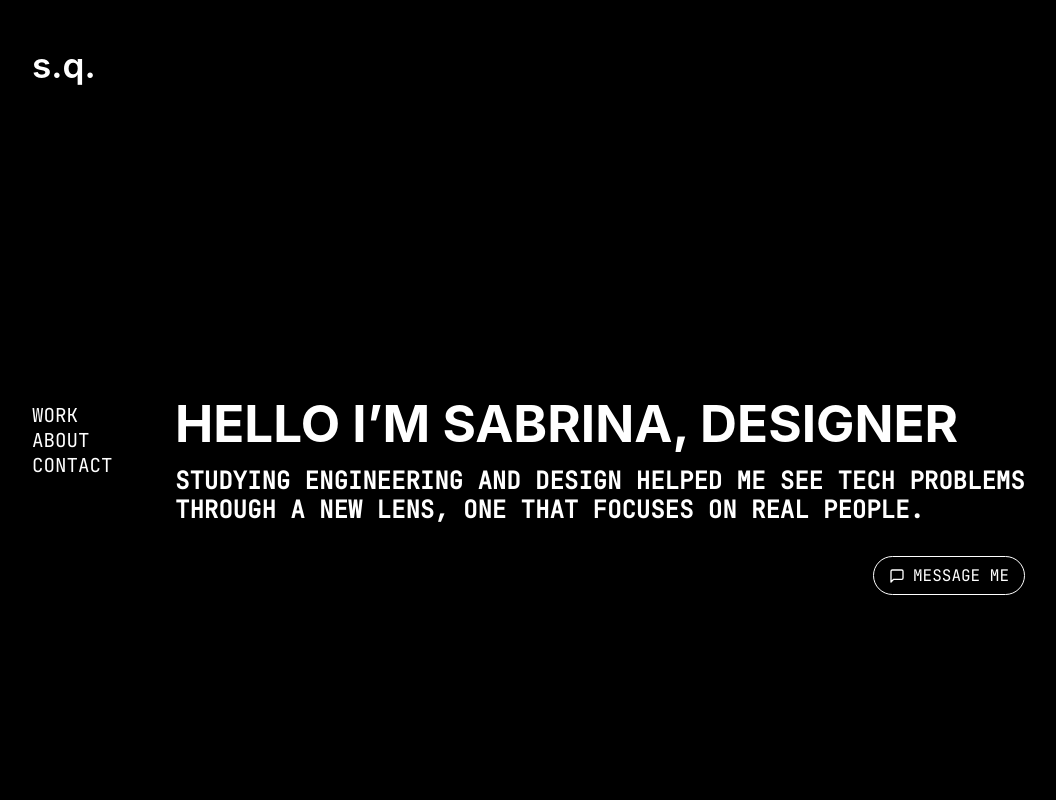
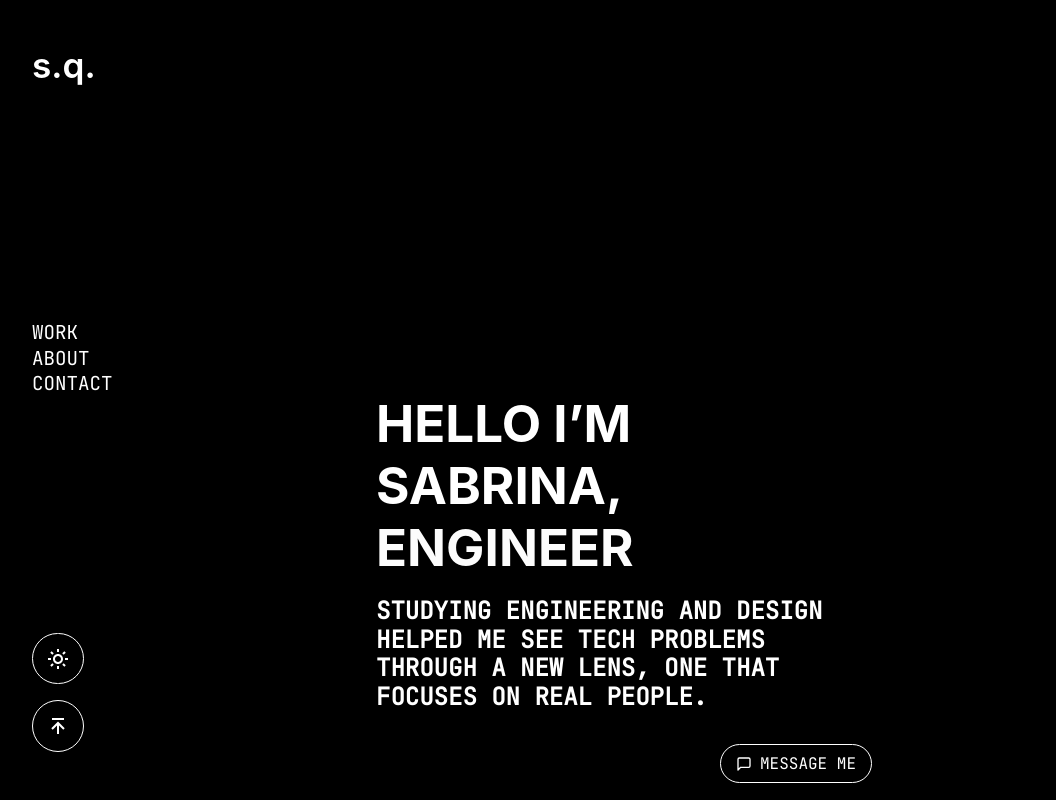
Before and after one commit to sabrinaquach/sabrinaquach.github.io, a React (Create React App) app in the folder portfolio/: page / in a window 1280 px wide. Shown: the whole page, without its empty margins (16-1072 px from the left). Built offline with nearby package versions, Linux system fonts and the light colour scheme.

Commit message:
fixed positioning for work, about, footer / bug on nav buttons

```diff
--- a/portfolio/package.json
+++ b/portfolio/package.json
@@ -8,6 +8,8 @@
     "@testing-library/jest-dom": "^6.6.3",
     "@testing-library/react": "^16.3.0",
     "@testing-library/user-event": "^13.5.0",
+    "framer-motion": "^12.23.12",
+    "gsap": "^3.13.0",
     "react": "^18.2.0",
     "react-dom": "^18.2.0",
     "react-icons": "^5.5.0",
--- a/portfolio/src/components/about/about.js
+++ b/portfolio/src/components/about/about.js
@@ -2,10 +2,10 @@ import React from "react";
 import './about.css'
 import '../../assets/fonts/font.css'
 import { FiMessageSquare } from "react-icons/fi";
-import { useLocation } from 'react-router-dom';
+// import { useLocation } from 'react-router-dom';
 
 const About = () => {
-    const location = useLocation();
+    // const location = useLocation();
     const handleContactClick = () => {
         const el = document.getElementById('footer');
         if (el) {
@@ -39,8 +39,8 @@ const About = () => {
                         </div>
                     </div>
                 </div>
+            </div>
 
-            </div>
             <section className="photos-section">
                 <h2 className="photo-title">SOME OF MY FAVORITE MOMENTS</h2>
                 <div className="photo-grid">
--- a/portfolio/src/components/footer/footer.css
+++ b/portfolio/src/components/footer/footer.css
@@ -1,7 +1,7 @@
 .footer {
     background-color: #000;;
     color: #fff;
-    padding-left: 150px;
+    padding-left: 180px;
 }
 .main-row {
     display: flex;
@@ -19,7 +19,7 @@
 .s-cube,
 .q-cube,
 .message-content {
-  border: 1px solid #fff;
+  border: 1.5px solid #fff;
   border-radius: 10px;
   padding: 4rem;
   background-color: #000;
--- a/portfolio/src/components/navbar/navbar.css
+++ b/portfolio/src/components/navbar/navbar.css
@@ -2,20 +2,21 @@
     position: fixed;
     top: 0;
     left: 0;
-    padding: 3rem;
     background-color: #000;
     display: flex;
     flex-direction: column;
     align-items: flex-start;
     z-index: 1000;
     width: 80px;
+    height: 100vh;
+    padding: 3rem 3rem;
 }
 .nav-content {
     display: flex;
     flex-direction: column;
-    height: 100vh;
     align-items: flex-start;
-    gap: 20rem;
+    justify-content: space-between;
+    height: 100%;
     font-size: 16px;
     font-style: normal;
     font-weight: 400;
@@ -27,8 +28,9 @@
     display: flex;
     flex-direction: column;
     align-items: flex-start;
-    gap: 0.0.5rem;
+    gap: 0.05rem;
 }
+
 .desktopMenuListItem {
     font-size: 1.2rem;
     font-weight: 500;
@@ -40,16 +42,16 @@
     transform-origin: left center;
     text-align: left;
 }
+
 .mobile-toggle {
     display: none;
-  }
+}
+
 .initial {
     font-family: 'Inter';
     font-weight: 600;
     text-transform: lowercase;
     font-size: 2.2rem;
-    display: flex;
-    align-items: center;
     color: #fff;
     line-height: 1;
     cursor: pointer;
@@ -106,3 +108,27 @@
 .desktopMenuListItem:hover {
     transform: scale(1.1);
 }
+
+.nav-buttons {
+    display: flex;
+    flex-direction: column;
+    gap: 1rem;
+}
+
+.sun-button, .top-button {
+    display: flex;
+    align-items: center;
+    background: transparent;
+    border-radius: 40px;
+    padding: 0.8rem;
+    color: #fff;
+    border: 1.5px solid #fff;
+    cursor: pointer;
+}
+
+.sun-button svg, .top-button svg {
+    vertical-align: middle;
+    height: 1.8em;
+    width: 1.8em;
+    position: relative;
+}
--- a/portfolio/src/components/navbar/navbar.js
+++ b/portfolio/src/components/navbar/navbar.js
@@ -1,41 +1,37 @@
 import React from 'react';
 import './navbar.css';
 import { useLocation, useNavigate, Link as RouterLink } from 'react-router-dom';
+import { BiSun, BiArrowToTop } from "react-icons/bi";
 import '../../assets/fonts/font.css'
 
 const Navbar = () => {
     const location = useLocation();
-    const isHome = location.pathname === "/";
     const navigate = useNavigate();
+
     const handleWorkClick = () => {
         if (location.pathname === '/') {
-        //if on homepage scroll directly to work section
             const el = document.getElementById('work');
             if (el) {
                 el.scrollIntoView({ behavior: 'smooth' });
             }
         } else {
-        //navigate home and scrolls to work section
             navigate('/#work');
         }
     };
+
     const handleContactClick = () => {
-        const scrollToFooter = () => {
+        if (location.pathname === '/') {
             const el = document.getElementById('footer');
             if (el) {
                 el.scrollIntoView({ behavior: 'smooth' });
             }
+        } else {
+            navigate('/#footer');
+        }
     };
 
-        if (location.pathname === '/') {
-          scrollToFooter();
-        } else {
-          navigate('/', { replace: false });
-          // Delay to wait for homepage render
-          setTimeout(() => {
-            scrollToFooter();
-          }, 100); // adjust if needed
-        }
+    const handleTopPageClick = () => {
+        window.scrollTo({ top: 0, behavior: 'smooth' });
       };
 
     return (
@@ -43,13 +39,7 @@ const Navbar = () => {
             <div className='nav-content'>
                 <div className="nav-row nav-buttons">
                     <p className='initial'
-                        onClick={() => {
-                            if (location.pathname !== '/') {
-                                navigate('/');
-                            } else {
-                                window.scrollTo({ top: 0, behavior: 'smooth' });
-                            }
-                        }}
+                        onClick={handleTopPageClick}
                     >s.q.</p>
                 </div>
 
@@ -62,6 +52,25 @@ const Navbar = () => {
                         Contact
                     </div>
                 </div>
+
+                <div className='nav-buttons'>
+                    <div className='circle-button'>
+                        <button
+                            className='sun-button'
+                            onClick={handleContactClick}
+                        >
+                            <BiSun />
+                        </button>
+                    </div>
+                    <div className='circle-button'>
+                        <button
+                            className='top-button'
+                            onClick={handleTopPageClick}
+                        >
+                            <BiArrowToTop />
+                        </button>
+                    </div>
+                </div>
             </div>
         </nav>
     )
--- a/portfolio/src/components/works/work.css
+++ b/portfolio/src/components/works/work.css
@@ -1,6 +1,5 @@
 .main-content {
-    /* margin-left: 80px;  */
-    padding: 24.5rem 6rem 0 3rem;
+    padding: 24.5rem;
 }
 .work-container {
     background-color: #000;
@@ -24,7 +23,7 @@
     color: white;
     display: flex;
     flex-direction: column;
-    justify-content: flex-start;
+    justify-content: center;
 }
 .hello-message {
     font-family: 'Inter';
@@ -37,7 +36,7 @@
     font-size: clamp(1rem, 2vw, 1.5rem);
     line-height: 1.2;
     text-align: left;
-    max-width: 850px;
+    max-width: 1150px;
     text-transform: uppercase;
 }
 .message-row {
@@ -53,7 +52,6 @@
     background: transparent;
     border-radius: 40px;
     padding: 8px 15px;
-    padding-top: 10rem;
     font-family: 'JetBrainsMono-Regular';
     text-transform: uppercase;
     font-weight: 500;
@@ -83,16 +81,11 @@ a:hover {
 }
 .work-section {
     min-height: 100vh;
-    position: relative;
-    padding: 4rem;
-}
-.work-title {
+    /* position: relative;
+    padding: 4rem; */
     display: flex;
-    font-size: 8rem;
-    font-family: 'Inter';
-    text-transform: uppercase;
-    text-align: right;
-    justify-content: flex-end;
+    justify-content: center;
+    align-items: center;
 }
 .link-list-work {
     display: flex;
@@ -123,28 +116,45 @@ a:hover {
     color: #08872B;
 }
 
-.project-column {
-    /* margin: 0 auto; */
-    padding-left: 10rem;
+/* work section */
+.project-section {
+    height: 100vh;
+    display: flex;
+    justify-content: center;
+    align-items: center;
+    scroll-snap-align: start;
   }
 
+.project-column {
+    scroll-snap-type: y mandatory;
+    display: flex;
+    flex-direction: column;
+    gap: 10rem;
+}
+
 .project-block {
+    height: auto;
+    max-width: 1200px;
+    width: 100%;
     display: flex;
     flex-direction: row;
     align-items: center;
     justify-content: space-between;
-    flex-wrap: wrap;
-    margin-bottom: 25rem;
+    gap: 8rem;
 }
 
 .project-text {
     flex: 1;
-    min-width: 280px;
+    min-width: 550px;
+    display: flex;
+    flex-direction: column;
+    justify-content: space-between;
+    text-align: left;
 }
 
 .project-title {
     font-family: 'Inter';
-    font-size: 2.5rem;
+    font-size: clamp(2rem, 5vw, 3.5rem);
     font-weight: bold;
     text-transform: uppercase;
     margin-bottom: 1rem;
@@ -152,37 +162,67 @@ a:hover {
 
   .project-description {
     font-family: 'JetBrainsMono-Regular';
-    font-size: 1rem;
+    font-size: clamp(0.8rem, 2vw, 1.2rem);
     color: #999;
-    max-width: 450px;
     line-height: 1.5;
   }
 
   .project-image {
     flex: 1;
     display: flex;
-    justify-content: flex-end;
-    /* align-items: center; */
-    align-items: flex-end;
+    justify-content: space-evenly;
+    align-items: center;
     overflow: visible;
     position: relative;
-    padding-left: 2rem;
   }
 
   .laptop-mockup {
-    max-width: 850px;
+    max-width: clamp(20vw, 60vw, 90vw);
     height: auto;
     object-fit: contain;
     aspect-ratio: 16 / 10;
   }
 
   .phone-mockup {
-    flex: 1;
-    max-width: 400px;
-    width: 100%;
+    max-width: clamp(20vh, 40vh, 70vh);
     height: auto;
     aspect-ratio: 9 / 19.5;
   }
+
+  .gradient-text {
+    background: linear-gradient(
+      270deg,
+      #fff3b0,
+      #ffcc70,
+      #ffb347,
+      #ffa500,
+      #ff7f50,
+      #ff6b35,
+      #f4a261,
+      #e76f51,
+      #f9c74f
+    );
+    background-size: 400% 400%;
+    background-clip: text;
+    -webkit-background-clip: text;
+    -webkit-text-fill-color: transparent;
+    color: transparent;
+    animation: moveGradient 4s ease infinite;
+  }
+
+  @keyframes moveGradient {
+    0% {
+      background-position: 0% 50%;
+    }
+    50% {
+      background-position: 100% 50%;
+    }
+    100% {
+      background-position: 0% 50%;
+    }
+  }
+
+
 
   /* Mobile Layout */
   @media screen and (max-width: 768px) {
@@ -206,7 +246,7 @@ a:hover {
       max-width: 100%;
     }
     .laptop-mockup {
-        max-width: 90vw;
+        max-width: 40vw;
         aspect-ratio: 16 / 10;
       }
   }
--- a/portfolio/src/components/works/work.js
+++ b/portfolio/src/components/works/work.js
@@ -2,6 +2,7 @@ import React from "react";
 import { useEffect } from 'react';
 import { FiMessageSquare } from "react-icons/fi";
 import { useLocation, useNavigate } from 'react-router-dom';
+import RotatingText from "../../utilities/RotatingText";
 import './work.css'
 import '../../assets/fonts/font.css'
 
@@ -21,7 +22,7 @@ const Work = () => {
             if (el) {
               el.scrollIntoView({ behavior: 'smooth' });
             }
-          }, 100); // adjust delay if needed
+          }, 100);
         }
       };
     useEffect(() => {
@@ -38,7 +39,10 @@ const Work = () => {
             <div className="work-container">
                 <div className='main-nav'>
                     <div className='nav-header'>
-                        <h1 className='hello-message'>Hello I’m Sabrina, Designer</h1>
+                        <h1 className='hello-message'>
+                            Hello I’m Sabrina, &nbsp;
+                            <RotatingText words={["designer", "engineer", "builder"]} />
+                        </h1>
                         <h1 className='description'>Studying engineering and design helped me see tech problems through a new lens, one that focuses on real people.</h1>
 
                         <div className="message-row nav-buttons">
@@ -61,6 +65,7 @@ const Work = () => {
                     <a className="github-button" href="https://github.com/sabrinaquach" target="_blank" rel="noopener noreferrer">GitHub ↗</a>
                 </div> */}
                 <div className="project-column">
+                    <section className="project-section">
                         <div className="project-block">
                             <div className="project-text">
                                 <h2 className="project-title">Adobe Flux</h2>
@@ -75,9 +80,10 @@ const Work = () => {
                                     alt="Adobe Flux mockup"
                                 />
                             </div>
+                        </div>
+                    </section>
 
-                        </div>
-
+                    <section className="project-section">
                         <div className="project-block">
                             <div className="project-text">
                                 <h2 className="project-title">Aura</h2>
@@ -93,7 +99,9 @@ const Work = () => {
                                 />
                             </div>
                         </div>
+                    </section>
 
+                    <section className="project-section">
                         <div className="project-block">
                             <div className="project-text">
                                 <h2 className="project-title">SpartanSync</h2>
@@ -109,6 +117,7 @@ const Work = () => {
                                 />
                             </div>
                         </div>
+                    </section>
                 </div>
             </section>
         </div>
--- /dev/null
+++ b/portfolio/src/utilities/RotatingText.jsx
@@ -0,0 +1,71 @@
+import React, { useRef, useEffect } from "react";
+import { gsap } from "gsap";
+
+const RotatingText = ({ words = [], delay = 2 }) => {
+  const textRef = useRef([]);
+  const containerRef = useRef(null);
+
+  useEffect(() => {
+    const ctx = gsap.context(() => {
+      gsap.set(textRef.current, { y: "100%", opacity: 0 });
+
+      let tl = gsap.timeline({ repeat: -1 });
+
+      words.forEach((_, index) => {
+        const el = textRef.current[index];
+        tl.to(el, {
+          y: "0%",
+          opacity: 1,
+          duration: 0.4,
+          ease: "power2.out",
+        })
+          .to(el, {
+            y: "-100%",
+            opacity: 0,
+            delay: delay,
+            duration: 0.4,
+            ease: "power2.in",
+          }, "+=0.1");
+      });
+    }, containerRef);
+
+    return () => ctx.revert();
+  }, [words, delay]);
+
+  return (
+    <div
+      className="rotating-text-container"
+      style={{
+        overflow: "hidden",
+        height: "3.5rem",
+        position: "relative",
+        display: "inline-block",
+        minWidth: "365px",
+      }}
+      ref={containerRef}
+    >
+    {words.map((word, index) => (
+      <div
+        key={index}
+        ref={(el) => (textRef.current[index] = el)}
+        className={word.toLowerCase() === "builder" ? "gradient-text" : ""}
+        style={{
+          position: "absolute",
+          top: 0,
+          left: 0,
+          width: "100%",
+          fontSize: "clamp(1.5rem, 4vw, 3.5rem)",
+          fontWeight: "bold",
+          textTransform: "uppercase",
+          whiteSpace: "nowrap",
+          ...(word.toLowerCase() !== "builder" && { color: "#fff" })
+        }}
+      >
+        {word}
+      </div>
+    ))}
+    </div>
+  );
+};
+
+export default RotatingText;
```
Also changed, not shown: portfolio/src/components/about/about.css (+9 -3 lines), 1 other file (tests, documents, lock files or other folders). Lines whose indentation alone changed are shown as unchanged.
